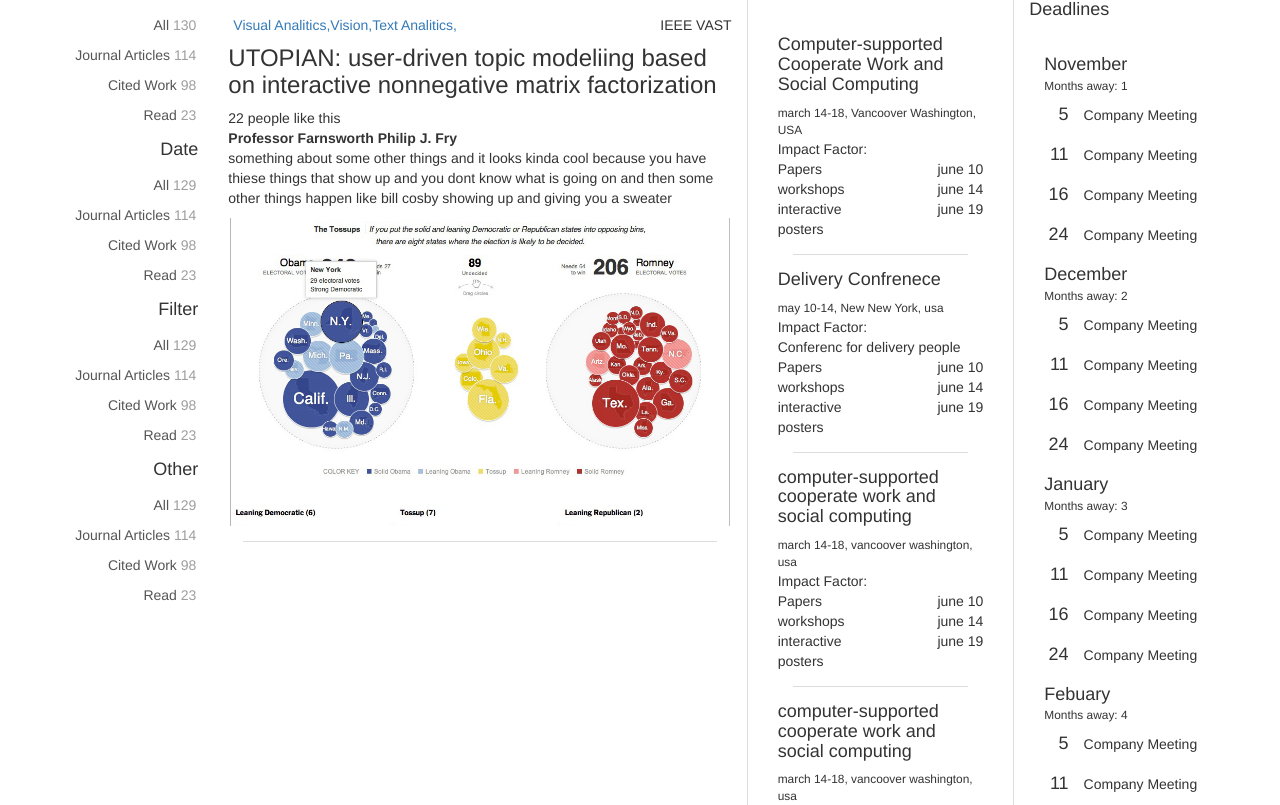
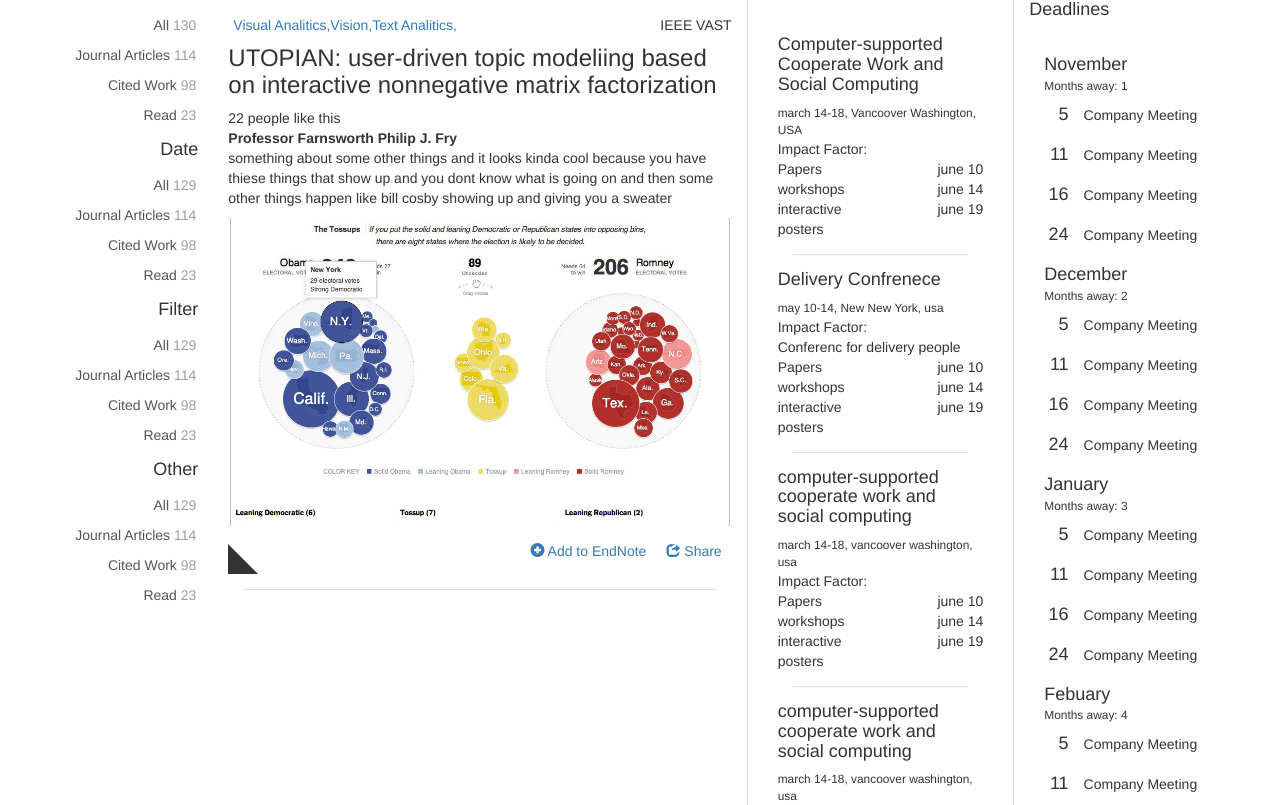
Before and after one commit to winkleda/connected-to-research, a PHP site: page / in a window 1280 px wide. Shown: the part 170-975 px from the top of the page. Run offline with PHP 8.4, Linux system fonts and the light colour scheme.

Commit message:
added share bar at the bottom of publication items, still need to make it hidden when not hovered

```diff
--- a/css/custom.css
+++ b/css/custom.css
@@ -160,6 +160,43 @@
 }
 
 
+/*
+ * stylings for the publication share bar
+ */
+
+.publication-share-bar{
+	height:48px;
+}
+
+.publication-share-bar > div{
+	display:inline;
+}
+
+.publication-dog-ear{
+	border-bottom:30px solid;
+	border-right:30px solid transparent;
+
+}
+
+.publication-end-note-add, .publication-share-link{
+	margin:3% 10px;
+}
+
+
+.publication-end-note-add a:hover, .publication-share-link a:hover{
+	text-decoration:none;
+}
+
+.publication-end-note-add{
+	float:right;
+}
+
+.publication-share-link{
+	float:right;
+}
+
+
+
 
 /*
  *********************************************************
--- a/tpl/publication-item.tpl.html
+++ b/tpl/publication-item.tpl.html
@@ -1,4 +1,4 @@
-
+<div class="publication-item-v">
 <div class="publication-item">
 	<ul class="tag-link-list"><li ng-repeat="tag in pubItem.tagList"><a>{{tag}},</a></li></ul>
 	<div class="publication-info">{{pubItem.publication}}</div>
@@ -21,5 +21,11 @@
 	<div class="publication-image">
 		<img ng-src="{{pubItem.imageSrc}}" />
 	</div>
-	<div class="item-seperator-bar"></div>
+	<div class="publication-share-bar">
+		<div class="publication-dog-ear"></div>
+		<div class="publication-share-link"><a href=""><span class="glyphicon glyphicon-share"></span>  Share</a></div>
+		<div class="publication-end-note-add"><a href=""><span class="glyphicon glyphicon-plus-sign"></span> Add to EndNote</a></div>
+	</div>
 </div>
+</div>
+<div class="item-seperator-bar"></div>
```
